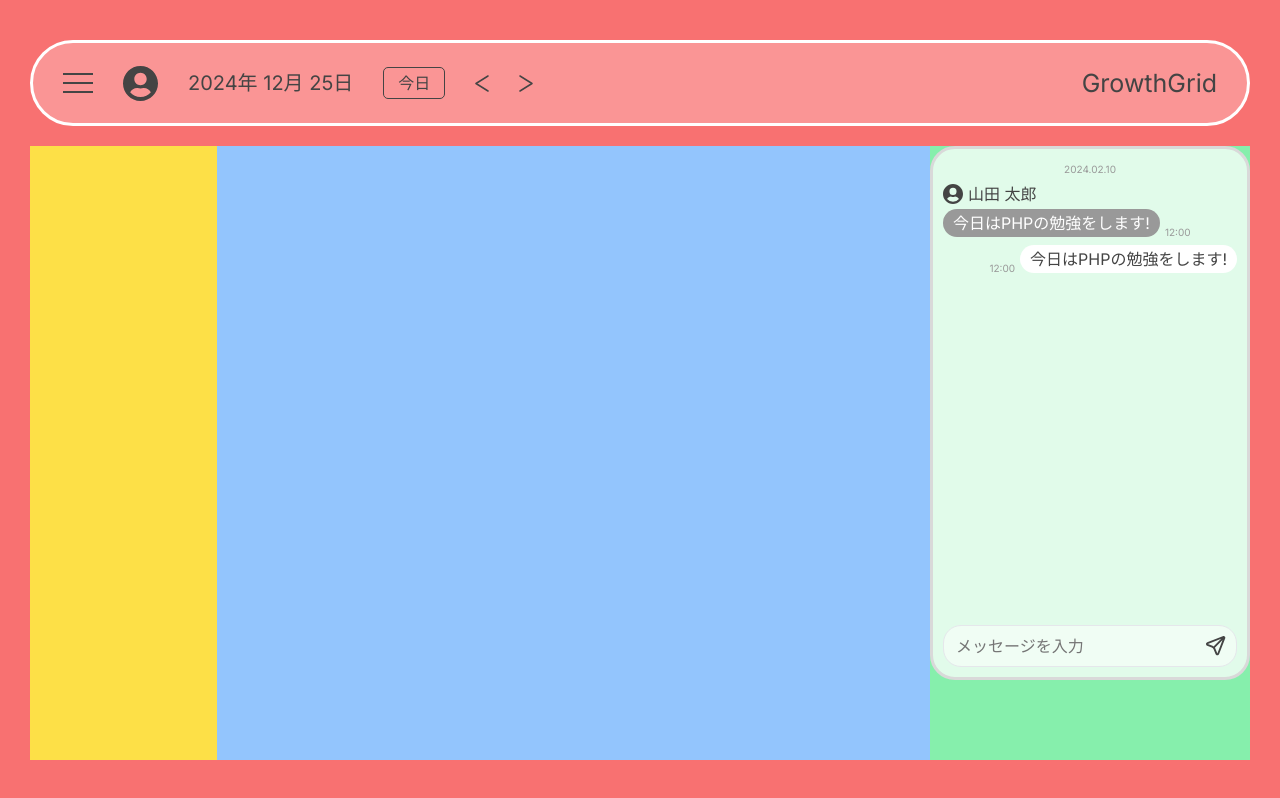
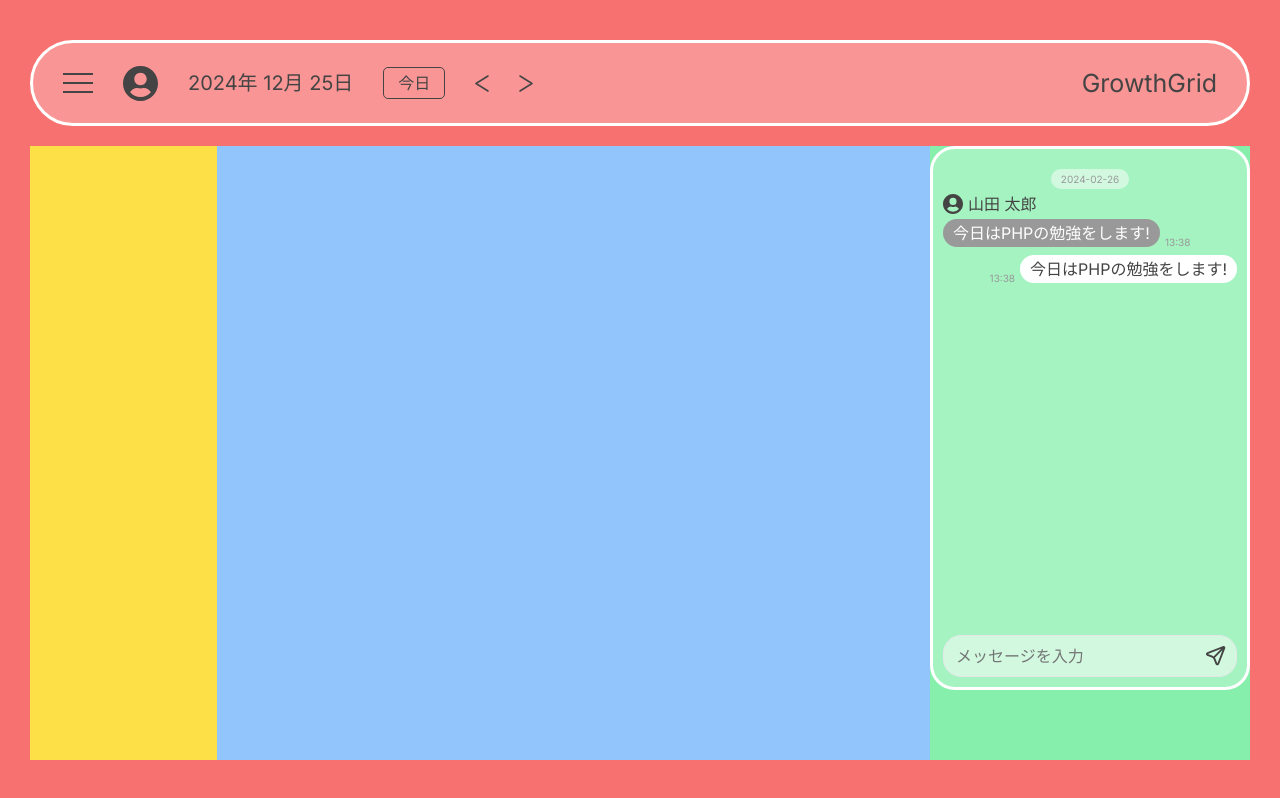
Before and after one commit to tuyotuyo-engineer/prj-calendar, a Next.js app in the folder frontend/: page /calendar in a window 1280 px wide. Built offline with nearby package versions, Linux system fonts and the light colour scheme.

Commit message:
🚧 レビュー内容修正途中

```diff
--- a/frontend/package.json
+++ b/frontend/package.json
@@ -13,6 +13,7 @@
   },
   "dependencies": {
     "clsx": "^2.1.0",
+    "dayjs": "^1.11.10",
     "next": "14.0.4",
     "react": "^18",
     "react-dom": "^18",
--- a/frontend/src/app/calendar/page.tsx
+++ b/frontend/src/app/calendar/page.tsx
@@ -1,5 +1,5 @@
 import { Header } from '@/components/organisms/Header/Header.organism';
-import Chat from '@/features/chat/components/Chat';
+import { Chat } from '@/features/chat/components/Chat';
 
 export default function Calendar() {
   return (
--- a/frontend/src/features/chat/components/Chat.tsx
+++ b/frontend/src/features/chat/components/Chat.tsx
@@ -6,24 +6,29 @@ import { ChatDate } from './atoms/ChatDate';
 import { ChatMessage } from './molecules/ChatMessage';
 import { ChatMyMessage } from './molecules/ChatMyMessage';
 import { MessageForm } from './molecules/MessageForm';
+import dayjs from 'dayjs';
 
-const message = '今日はPHPの勉強をします!';
-const time = '12:00';
-const chatUserName = '山田 太郎';
-const dateTime = `2024.02.10`;
+const mockData = {
+  userName: '山田 太郎',
+  specificDateTime: dayjs(),
+  message: '今日はPHPの勉強をします!',
+  };
 
-function Chat() {
+// 日付のみをフォーマット
+const datePart = mockData.specificDateTime.format('YYYY-MM-DD');
+// 時刻のみをフォーマット
+const timePart = mockData.specificDateTime.format('HH:mm');
+
+export function Chat() {
   return (
-    <div className='w-[32rem] bg-white/75 rounded-[25px] border-custom-gray border-[3px] flex-col py-[1rem] px-[1rem]'>
+    <div className='section-base flex flex-col w-[32rem] px-4 pt-8 pb-4 rounded-[25px]'>
       <div className='w-full h-[45.6rem]'>
-        <ChatDate dateTime={dateTime} />
-        <ChatUserHead chatUserName={chatUserName} />
-        <ChatMessage message={message} time={time} />
-        <ChatMyMessage message={message} time={time} />
+        <ChatDate dateTime={datePart} />
+        <ChatUserHead chatUserName={mockData.userName} />
+        <ChatMessage message={mockData.message} time={timePart} />
+        <ChatMyMessage message={mockData.message} time={timePart} />
       </div>
       <MessageForm />
     </div>
   );
 }
-
-export default Chat;
--- a/frontend/src/features/chat/components/atoms/ChatDate.tsx
+++ b/frontend/src/features/chat/components/atoms/ChatDate.tsx
@@ -1,8 +1,8 @@
-import { ChatDateProps } from "../../chat.types";
+import { ChatDateProps } from '../../chat.types';
 
 export const ChatDate = ({dateTime}: ChatDateProps) => {
   return (
-    <div className='flex justify-center items-center w-full h-[1rem] py-[1rem]'>
+    <div className='flex justify-center items-center h-[1rem] rounded-[1.8rem] bg-white/50 max-w-max mx-auto p-4'>
       <p className='font-normal text-[10px] text-light-gray'>{dateTime}</p>
     </div>
   );
```
Also changed, not shown: 1 other file (tests, documents, lock files or other folders).
